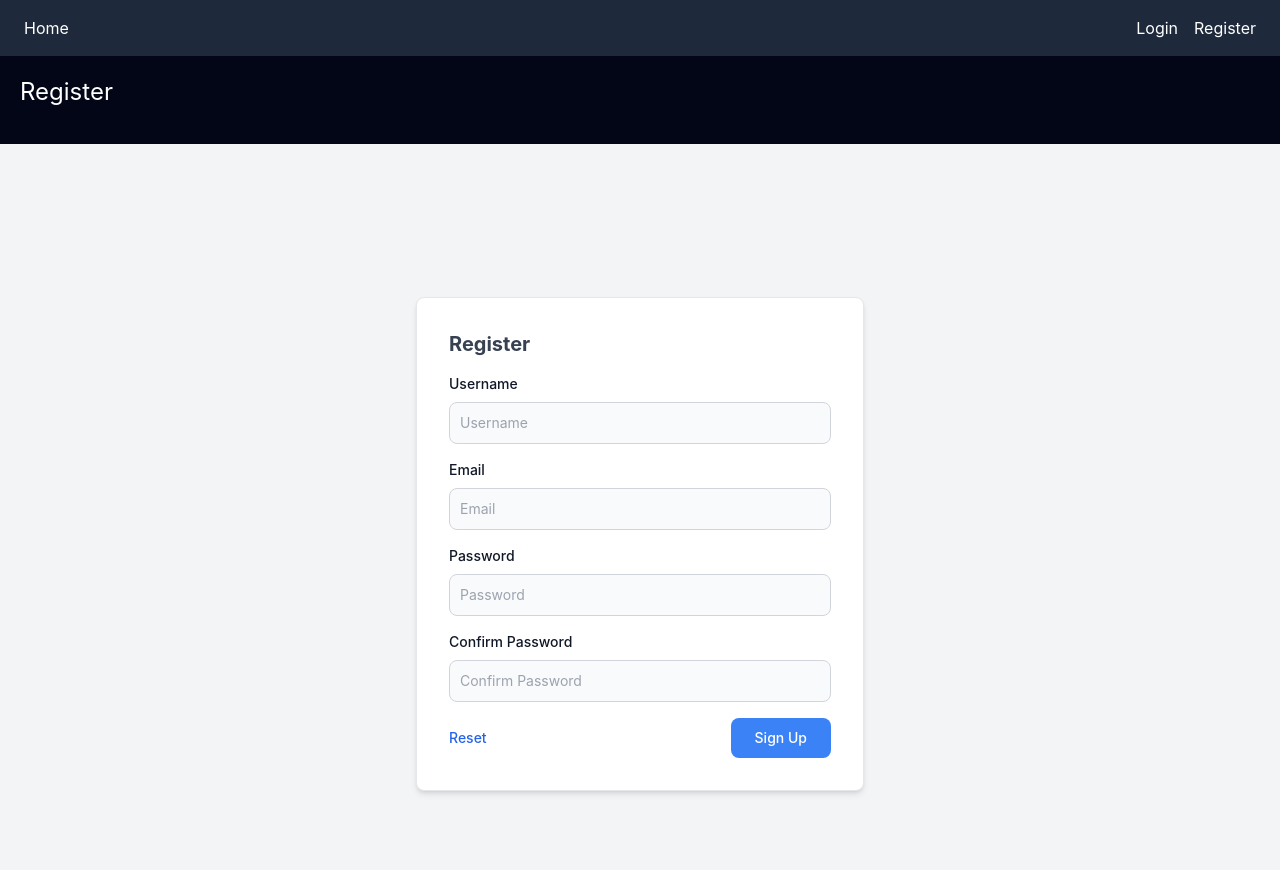
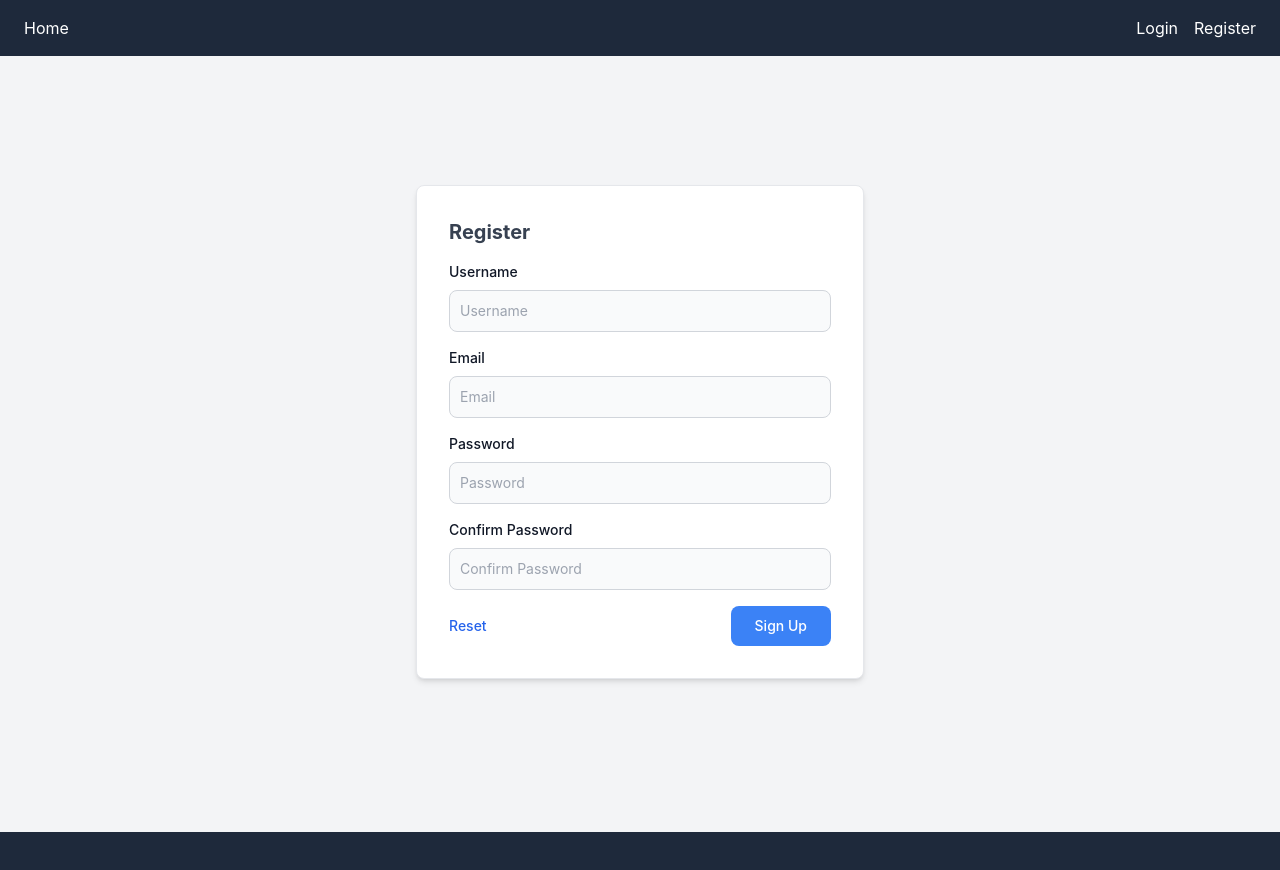
Before and after one commit to FlorianGrollich/Gamefied-python-learning, a React (Create React App) app in the folder frontend/: page /register in a window 1280 px wide. Shown: the top 870 px of the page. After the commit the page ends 832 px from the top, so only its background shows below. Built offline with nearby package versions, Linux system fonts and the light colour scheme.

Commit message:
style: delete heading in login and registration pages

```diff
--- a/frontend/src/LoginPage/LoginPage.tsx
+++ b/frontend/src/LoginPage/LoginPage.tsx
@@ -8,7 +8,6 @@ interface LoginPageProps {
 const LoginPage: React.FC<LoginPageProps> = ({ onLogin }) => {
   return (
     <div>
-      <h1 className="text-white text-2xl mt-14 mb-4 p-5">Login</h1>
       <LoginForm onLogin={onLogin} />
     </div>
   )
--- a/frontend/src/RegistrationPage/RegistrationPage.tsx
+++ b/frontend/src/RegistrationPage/RegistrationPage.tsx
@@ -3,8 +3,7 @@ import RegistrationForm from '../RegistrationForm/RegistrationForm'
 
 const RegistrationPage: React.FC = () => {
   return (
-    <div>
-      <h2 className="text-white text-2xl mt-14 mb-4 p-5">Register</h2>
+    <div className='mt-8'>
       <RegistrationForm />
     </div>
   )
```
